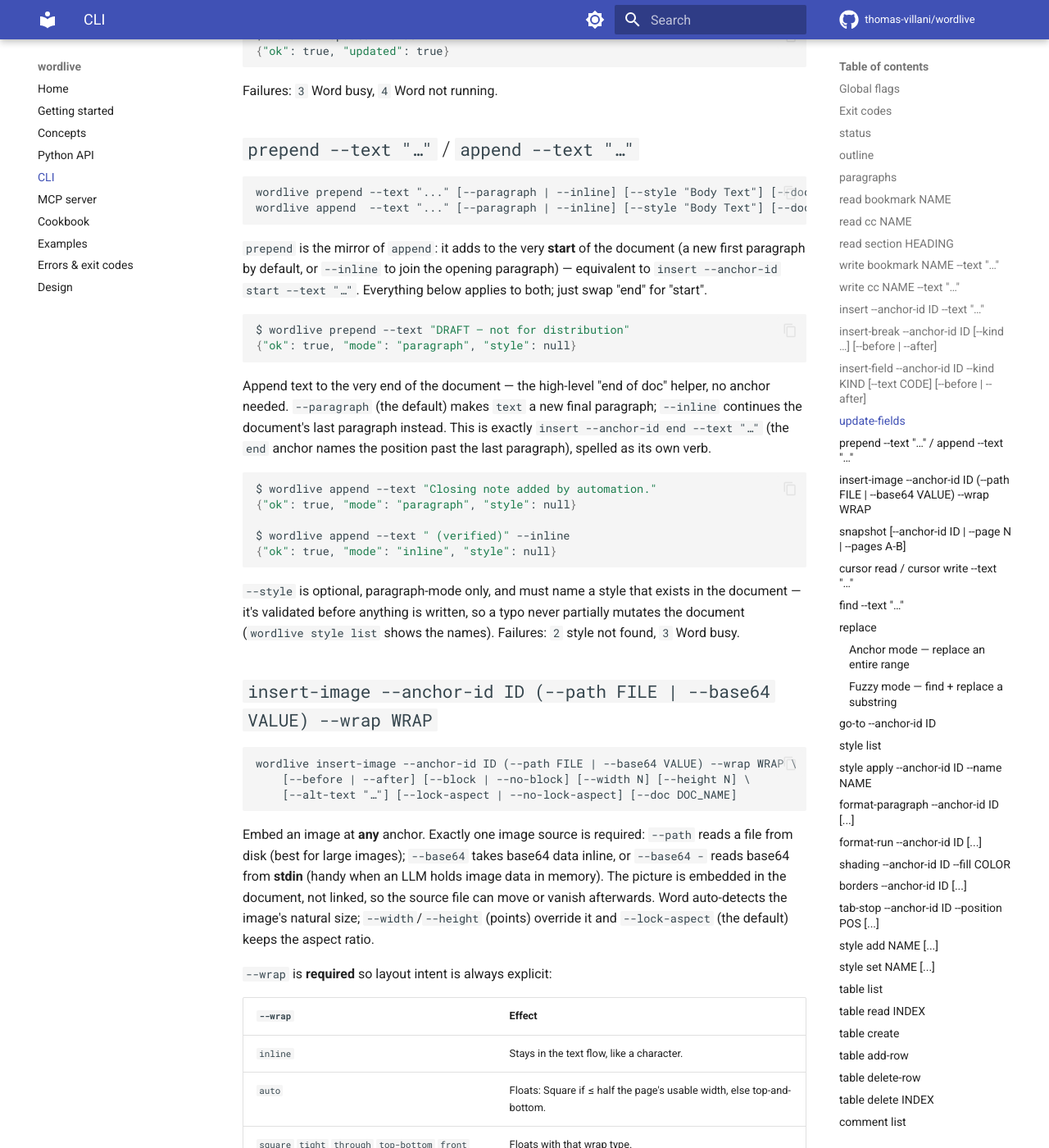
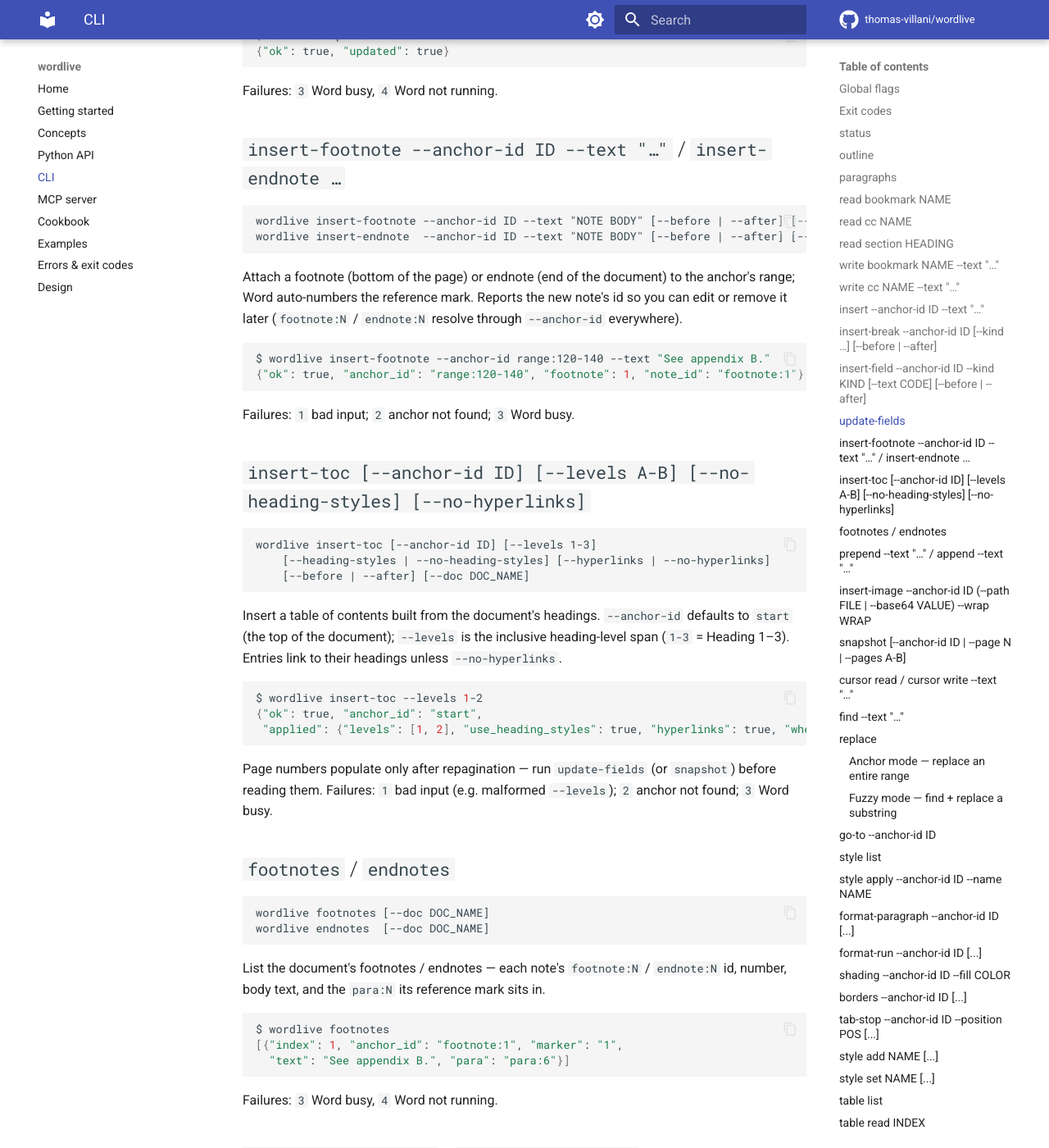
Before and after one commit to thomas-villani/wordlive, an MkDocs documentation site: the page built from docs/cli.md, in a window 1280 px wide and 1400 px high, scrolled down 6401 px. Shown: the whole window at 82% size. Built offline with MkDocs 1.6.1 and Material for MkDocs 9.7.7, drawn with Linux system fonts in a browser that asks for light colours; comment, search, counter and statistics services are not loaded; some of the changed text lies outside the part shown.

Commit message:
docs: document footnotes/endnotes + TOC (reference apparatus)
- python-api.md: anchor verbs + a "Footnotes, endnotes & TOC" section with
  the Footnote/Endnote/Toc reference.
- cli.md: insert-footnote/insert-endnote/insert-toc + footnotes/endnotes
  verbs; fill in the exec ops table (notes/toc plus the previously prose-only
  field/page-setup ops).
- mcp.md: word_read/word_write command lists + footnote:/endnote: anchors.
- Both SKILL.md guides: note/TOC anchor ids, verbs, and a snippet.
- CHANGELOG [Unreleased] Added + Deferred; feature-plan marks the cluster
  shipped.

Co-Authored-By: Claude Opus 4.8 (1M context) <noreply@anthropic.com>

````diff
--- a/docs/cli.md
+++ b/docs/cli.md
@@ -297,6 +297,66 @@ main text story.
 ```bash
 $ wordlive update-fields
 {"ok": true, "updated": true}
+```
+
+Failures: `3` Word busy, `4` Word not running.
+
+## `insert-footnote --anchor-id ID --text "…"` / `insert-endnote …`
+
+```
+wordlive insert-footnote --anchor-id ID --text "NOTE BODY" [--before | --after] [--doc DOC_NAME]
+wordlive insert-endnote  --anchor-id ID --text "NOTE BODY" [--before | --after] [--doc DOC_NAME]
+```
+
+Attach a footnote (bottom of the page) or endnote (end of the document) to the
+anchor's range; Word auto-numbers the reference mark. Reports the new note's id
+so you can edit or remove it later (`footnote:N` / `endnote:N` resolve through
+`--anchor-id` everywhere).
+
+```bash
+$ wordlive insert-footnote --anchor-id range:120-140 --text "See appendix B."
+{"ok": true, "anchor_id": "range:120-140", "footnote": 1, "note_id": "footnote:1"}
+```
+
+Failures: `1` bad input; `2` anchor not found; `3` Word busy.
+
+## `insert-toc [--anchor-id ID] [--levels A-B] [--no-heading-styles] [--no-hyperlinks]`
+
+```
+wordlive insert-toc [--anchor-id ID] [--levels 1-3]
+    [--heading-styles | --no-heading-styles] [--hyperlinks | --no-hyperlinks]
+    [--before | --after] [--doc DOC_NAME]
+```
+
+Insert a table of contents built from the document's headings. `--anchor-id`
+defaults to `start` (the top of the document); `--levels` is the inclusive
+heading-level span (`1-3` = Heading 1–3). Entries link to their headings unless
+`--no-hyperlinks`.
+
+```bash
+$ wordlive insert-toc --levels 1-2
+{"ok": true, "anchor_id": "start",
+ "applied": {"levels": [1, 2], "use_heading_styles": true, "hyperlinks": true, "where": "after"}}
+```
+
+Page numbers populate only after repagination — run `update-fields` (or
+`snapshot`) before reading them. Failures: `1` bad input (e.g. malformed
+`--levels`); `2` anchor not found; `3` Word busy.
+
+## `footnotes` / `endnotes`
+
+```
+wordlive footnotes [--doc DOC_NAME]
+wordlive endnotes  [--doc DOC_NAME]
+```
+
+List the document's footnotes / endnotes — each note's `footnote:N` / `endnote:N`
+id, number, body text, and the `para:N` its reference mark sits in.
+
+```bash
+$ wordlive footnotes
+[{"index": 1, "anchor_id": "footnote:1", "marker": "1",
+  "text": "See appendix B.", "para": "para:6"}]
 ```
 
 Failures: `3` Word busy, `4` Word not running.
@@ -1180,6 +1240,12 @@ Script shape:
 | `create_table`         | `anchor_id`, `rows`, `cols`                | `style`, `data` (row-major 2-D), `header`, `where` or `before: true` (new cells default to the `Normal` paragraph style) |
 | `delete_table`         | `table`                                    | —                                 |
 | `insert_break`         | `anchor_id`                                | `kind` (`page`/`column`/`section_next`/`section_continuous`), `where` or `before: true` |
+| `insert_field`         | `anchor_id`, `kind`                        | `text` (raw code for `kind: field`), `where` or `before: true` |
+| `update_fields`        | —                                          | —                                 |
+| `set_page_setup`       | `section`                                  | `margins`, `top_margin`, `bottom_margin`, `left_margin`, `right_margin`, `gutter`, `orientation`, `paper_size`, `columns`, `column_spacing` |
+| `insert_footnote`      | `anchor_id`, `text`                        | `where` or `before: true`         |
+| `insert_endnote`       | `anchor_id`, `text`                        | `where` or `before: true`         |
+| `insert_toc`           | `anchor_id`                                | `levels` (`[upper, lower]`), `use_heading_styles`, `hyperlinks`, `where` or `before: true` |
 | `add_comment`          | `anchor_id`, `text`                        | `author`                          |
 | `resolve_comment`      | `index`                                    | —                                 |
 | `delete_comment`       | `index`                                    | —                                 |
@@ -1262,6 +1328,11 @@ reflow-safe page break tied to a paragraph (rather than a one-off mark), use a
 (no args) recomputes the document's fields. `set_page_setup` mirrors `page-setup`,
 taking a 1-based `section` plus any of `margins`, the per-side `*_margin` fields,
 `gutter`, `orientation`, `paper_size`, `columns`, and `column_spacing`.
+
+`insert_footnote` / `insert_endnote` attach a note to an `anchor_id` and report
+the new `footnote:N` / `endnote:N` in the batch's `outputs`. `insert_toc` inserts
+a table of contents (`levels` is a `[upper, lower]` pair, default `[1, 3]`);
+follow it with an `update_fields` op so its page numbers populate.
 
 `add_comment`, `resolve_comment`, and `delete_comment` mirror the `comment`
 verbs — `add_comment` attaches a side-channel annotation to an `anchor_id`
````
Also changed, not shown: CHANGELOG.md (+20 -0 lines), docs/mcp.md (+4 -3 lines), docs/python-api.md (+36 -2 lines), feature-plan.md (+9 -0 lines), src/wordlive/_skill/wordlive-cli/SKILL.md (+4 -0 lines), src/wordlive/_skill/wordlive-python/SKILL.md (+15 -0 lines).
